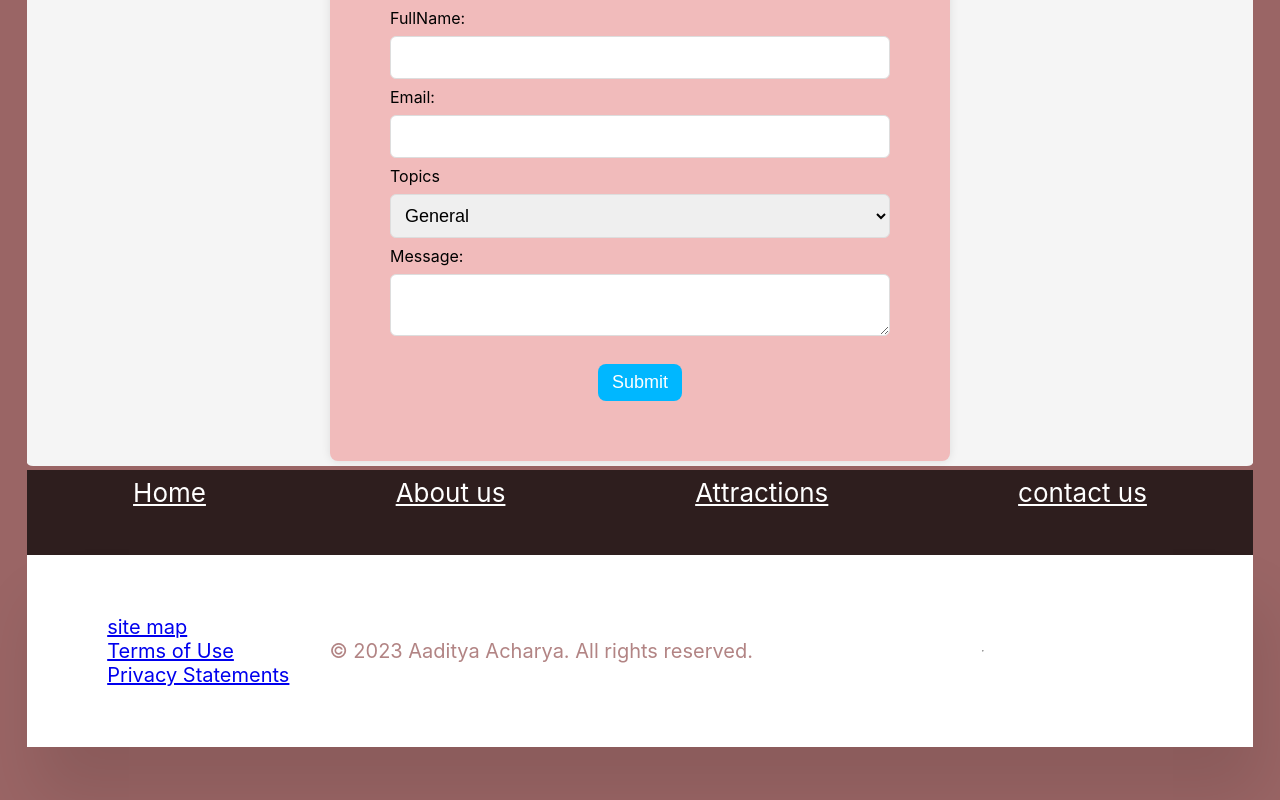
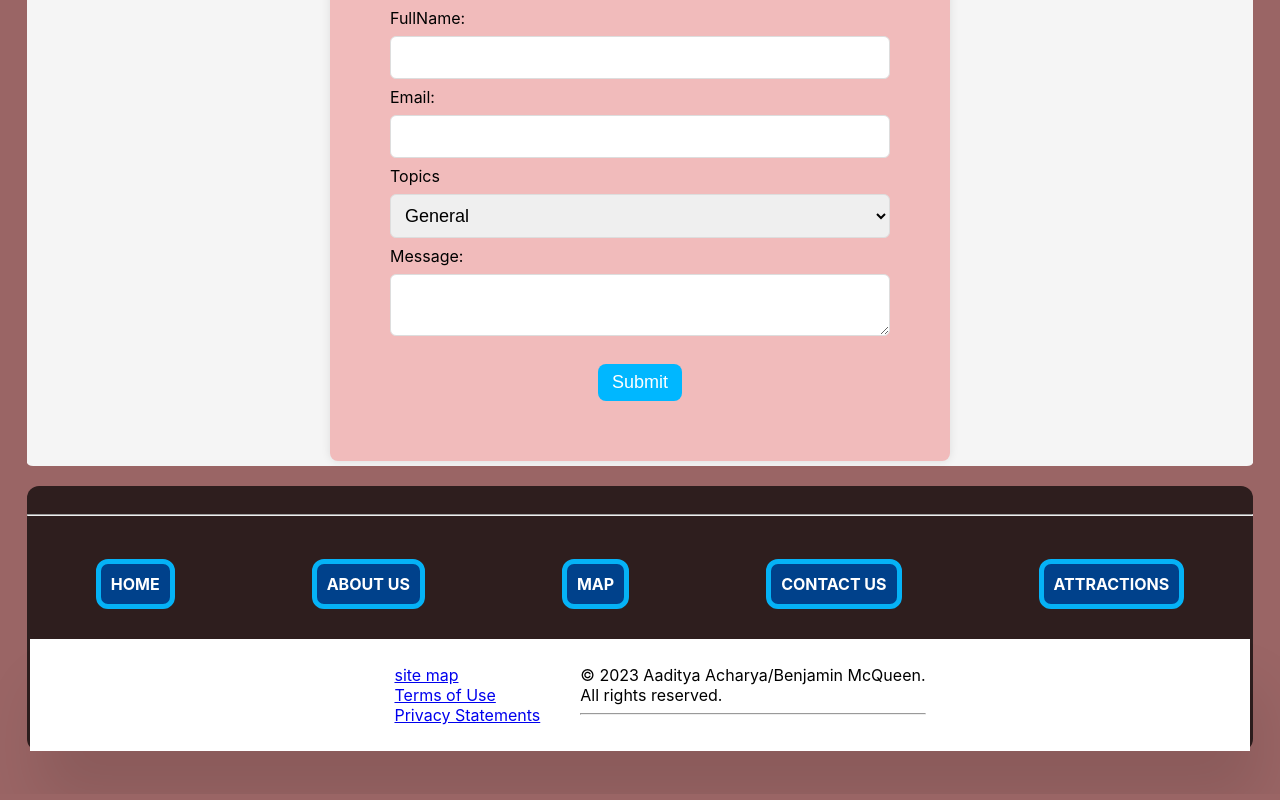
Before and after one commit to BenjaminMcQueen/capstone, a React (Create React App) app: page /contact in a window 1280 px wide. Shown: the part 380-1180 px from the top of the page. Built offline with nearby package versions, Linux system fonts and the light colour scheme; some icons are missing.

Commit message:
footer css done

```diff
--- a/src/App.css
+++ b/src/App.css
@@ -4,6 +4,7 @@
   background-color: whitesmoke;
   border-radius: 0.5%;
   padding: 5px;
+  margin-bottom: 20px;
 }
 
 /* Attractions CSS */
--- a/src/components/partials/Footer.js
+++ b/src/components/partials/Footer.js
@@ -2,7 +2,7 @@ import React from "react";
 
 const Footer = () => {
   return (
-    <footer id="footer">
+    <footer id="footer"> <br /> <hr /> <br />
       <div className="anchors">
         <a className="anchors-footer" href="/home">
           Home
@@ -10,31 +10,39 @@ const Footer = () => {
         <a className="anchors-footer" href="/aboutus">
           About us
         </a>
-        <a className="anchors-footer" href="/attractions">
-          Attractions
+
+        <a className="anchors-footer" href="/map">
+          Map
         </a>
         <a className="anchors-footer" href="/contact">
           contact us
         </a>
+        <a className="anchors-footer" href="/attractions">
+          Attractions
+        </a>
       </div>
       <div className="copyright">
-        <div className="container text-center">
-          <ul>
-            <li>
+        <div className="footer-container">
+          <ul className="footer-ul">
+            <li className="footer-li">
               <a href="home">site map</a>{" "}
             </li>
-            <li>
+            <li className="footer-li">
               <a href="home">Terms of Use</a>
             </li>
-            <li>
+            <li className="footer-li">
               <a href="home">Privacy Statements</a>{" "}
             </li>
           </ul>
           <ul>
-            <li>&copy; 2023 Aaditya Acharya. All rights reserved.</li>
-          </ul>
-          <hr />
-          <br />
+          <li className="footer-li">
+              &copy; 2023 Aaditya Acharya/Benjamin McQueen. <br />
+              All rights reserved.
+              <hr />
+            </li>
+            </ul>
+
+
         </div>
       </div>
     </footer>
--- a/src/index.css
+++ b/src/index.css
@@ -271,23 +271,45 @@ ul {
 /* Footers css */
 footer {
   background-color: skyblue;
-  color: rgb(178, 132, 132);
-  font-size: 20px;
+  color: black;
+  /* font-size: 20px; */
   max-width: 100%;
   background: rgba(0, 0, 0, 0.7);
+  /* height: auto; */
+  border-radius: 12px;
 }
-
 .anchors {
   display: flex;
+  flex-wrap: wrap;
   justify-content: space-around;
-  margin: 4px;
-  padding: 7px;
+  align-items: center;
 }
-
 .anchors-footer {
+  margin-top: 15px;
+  padding: 10px;
+  text-decoration: none;
   color: white;
-  font-display: bold;
-  font-size: 26px;
+  border: 5px solid rgb(5, 178, 246);
+  background-color: #00418b;
+  border-radius: 12px;
+  transition: background-color 0.3s, color 0.3s;
+  text-transform: uppercase;
+  font-weight: bold;
+}
+.anchors-footer:hover {
+  background-color: #333;
+  color: rgb(241, 149, 240);
+}
+.footer-container {
+  display: flex;
+  flex-wrap: wrap;
+  justify-content: center;
+  /* align-items: center; */
+  max-width: 1200px;
+  margin: 30px auto;
+  padding: 10px;
+  background-color: #fff;
+  box-shadow: 10px 50px 60px rgba(0, 0, 0, 0.1);
 }
 
 /* About us css */
```
